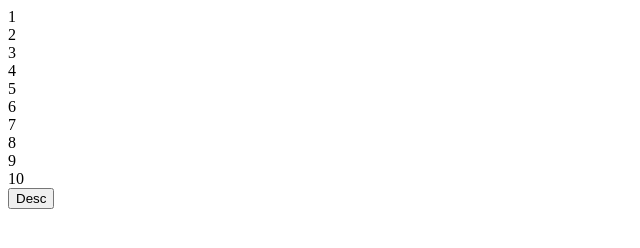
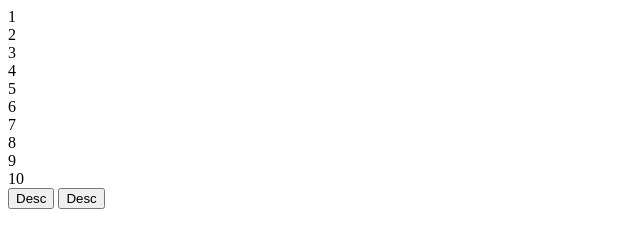
Before and after one commit to GuldanaBaktybekova/09.03.2022, a plain HTML site: page index.html in a window 1280 px wide. Shown: the whole page, without its empty margins (0-640 px from the left). Drawn offline with Linux system fonts and the light colour scheme.

Commit message:
Added ascending

```diff
--- a/index.html
+++ b/index.html
@@ -12,6 +12,7 @@
 
   <aside>
     <button id="sort-descending">Desc</button>
+    <button id="sort-ascending">Desc</button>
   </aside>
 
 
```
